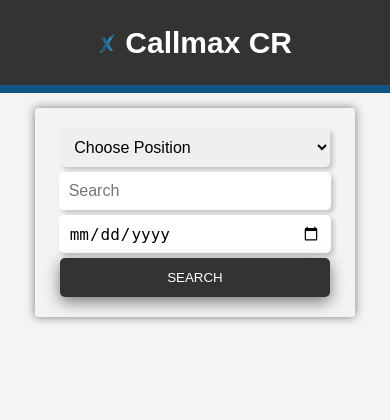
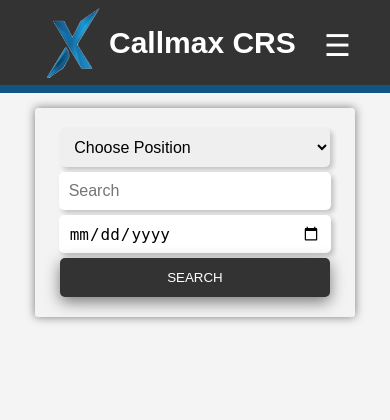
Before and after one commit to lncmchl3/Callmax_Coaching, a PHP site: page /callmaxcoaching/agentSearch/AgentSearch.php in a window 390 px wide. Shown: the top 420 px of the page. Run offline with PHP 8.4, Linux system fonts and the light colour scheme; a user stored in the database is signed in; data comes from the database, SQL or seed files in the repository; data that the repository does not hold is empty.

Commit message:
latest draft for hambuger

```diff
--- a/agentSearch/AgentSearch.php
+++ b/agentSearch/AgentSearch.php
@@ -33,8 +33,15 @@
     <div class="container">
       <div class="heading">
         <div id="branding">
-            <h1><img src="../img/favicon.png" alt="logo" /> <?php echo $text['header'];?></h1>
+          <img src="../img/favicon.png" alt="logo" />  <h1> <?php echo $text['header'];?></h1>
+          <label for="toggled">&#9776;</label>
+          <input type="checkbox" id="toggled" onClick="show()">
+
         </div>
+
+
+
+        <div class="menu">
           <nav>
               <ul>
                 <li><a href=""><?php echo $_SESSION['name']; ?> </a></li>
@@ -43,6 +50,8 @@
                 <li><a href='../logout.php?logout' onclick="return confirm('Are you sure you want to logout?')"><?php echo $text['logout']; ?></a></li>
               </ul>
           </nav>
+        </div>
+
       </div>
     </div>
 </header>
@@ -199,5 +208,6 @@
     <script src="https://cdn.jsdelivr.net/npm/popper.js@1.16.1/dist/umd/popper.min.js" integrity="sha384-9/reFTGAW83EW2RDu2S0VKaIzap3H66lZH81PoYlFhbGU+6BZp6G7niu735Sk7lN" crossorigin="anonymous"></script>
     <script src="https://stackpath.bootstrapcdn.com/bootstrap/4.5.2/js/bootstrap.min.js" integrity="sha384-B4gt1jrGC7Jh4AgTPSdUtOBvfO8shuf57BaghqFfPlYxofvL8/KUEfYiJOMMV+rV" crossorigin="anonymous"></script>
     <script src="../js/bootstrap.min.js"></script>
+    <script src="../js/html-style.js"></script>
 </body>
 </html>
--- a/css/html-style.css
+++ b/css/html-style.css
@@ -153,31 +153,43 @@ a:hover {
 
 /* header */
 .heading {
-  position: relative;
+  /* position: relative; */
   width: 100%;
   margin: auto;
-  padding: 42.5px 0;
+  /* padding: 42.5px 0; */
+  display: grid;
+  grid-template-columns: 1fr 1fr;
 }
 
 header {
   /* position: sticky;
   top: 0px; */
+  width: 100%;
   background-color: var(--dark-grey);
   color: #fff;
   border-bottom: var(--primary-color) solid 8px;
   /* box-shadow: 0 3px 20px 0 rgba(0, 0, 0, 0.5); */
 }
 
+/*
+header.container {
+  display: grid;
+  grid-template-columns: 1fr 1fr;
+} */
 .heading #branding {
   /* text-transform: uppercase; */
   /* float: left; */
-  position: absolute;
-  top: 0;
-  left: 0;
+  /* position: absolute; */
+  /* top: 0;
+  left: 0; */
+  display: flex;
+  justify-content: left;
+  align-items: center;
+  white-space: nowrap;
 }
 
-.heading #branding h1 img {
-  width: 10%;
+.heading #branding img {
+  width: 70px;
   /* padding: 0 10px; */
 }
 
@@ -189,18 +201,39 @@ header {
 }
 
 .heading nav {
-  position: absolute;
-  top: 0;
+  /* position: absolute;
+  top: 0; */
   right: 0;
   padding: 15px 10px;
+}
+
+.heading #branding label,
+#toggled {
+  font-size: 30px;
+  cursor: pointer;
+  float: right;
+  display: none;
+}
+
+.heading #branding label:hover {
+  color: var(--primary-color);
+  transition: all 250ms ease;
 }
 
 .heading li {
   /* float: right; */
   display: inline;
-  padding: 0 10px;
+  padding: 10px 10px;
   /* padding: 0 20px 0 20px;
   margin-top: 25px; */
+  white-space: nowrap;
+  transition: all 250ms ease;
+}
+
+.heading ul {
+  /* display: flex; */
+  text-align: right;
+  white-space: nowrap;
 }
 
 .heading .current a {
@@ -211,6 +244,10 @@ header {
 .heading a:hover {
   color: var(--primary-color);
   /* font-weight: bold; */
+}
+
+.heading .menu {
+  transition: all 250ms ease;
 }
 
 #freepik a {
@@ -571,7 +608,10 @@ article p {
   /* margin-right: 10px; */
 }
 
-.searchForm .search-gridbox1, .search-gridbox2, .search-gridbox3, .search-gridbox4 {
+.searchForm .search-gridbox1,
+.search-gridbox2,
+.search-gridbox3,
+.search-gridbox4 {
   width: 100%;
   margin: auto;
   padding: 0 5px;
@@ -599,7 +639,7 @@ article p {
 
 /* dashboard table */
 .dashboard-table {
-  width: 80%;
+  width: 90%;
   /* text-align: left; */
   border-collapse: collapse;
   margin: auto;
@@ -613,8 +653,8 @@ article p {
 }
 
 .dashboard-table thead {
-  position: sticky;
-  top: 0;
+  /* position: sticky;
+  top: 0; */
   background-color: var(--primary-color);
   color: #fff;
   /* text-align: center; */
@@ -1194,7 +1234,7 @@ article p {
 
 .qaDiv {
   display: grid;
-  grid-template-columns: .5fr 2fr 1fr;
+  grid-template-columns: 0.5fr 2fr 1fr;
   justify-content: center;
   align-items: center;
   margin: auto;
@@ -1286,10 +1326,6 @@ footer {
 }
 
 @media (max-width: 480px) {
-  nav ul {
-    display: none;
-  }
-
   .searchForm {
     width: 80%;
     display: flex;
@@ -1318,17 +1354,21 @@ footer {
     width: 96%;
   }
 
-  .search-gridbox1, .search-gridbox2, .search-gridbox3, .search-gridbox4 {
+  .search-gridbox1,
+  .search-gridbox2,
+  .search-gridbox3,
+  .search-gridbox4 {
     padding: 0 !important;
   }
 
   .dashboard-table {
     /* display: none; */
     width: 50% !important;
-    font-size: 12px;
+    font-size: 12px !important;
   }
 
-  .dashboard-table td:first-child, .dashboard-table th:first-child {
+  .dashboard-table td:first-child,
+  .dashboard-table th:first-child {
     text-align: left;
     padding: 0;
   }
@@ -1374,34 +1414,48 @@ footer {
 }
 
 @media (max-width: 1000px) {
-  header .container {
-    width: 100%;
+  .heading {
+    grid-template-columns: 1fr;
   }
 
   .heading #branding {
-    top: 0;
-    left: 50%;
-    transform: translate(-50%);
-    white-space: nowrap;
-    overflow: hidden;
-    text-align: center;
+    position: relative;
   }
 
-  .heading nav {
+  .heading #branding label {
+    display: block;
+    position: absolute;
+    top: 0;
+    right: 0;
+    transform: translate(0, 50%);
+  }
+
+  .heading li {
+    white-space: normal;
+    text-align: center;
+    display: block;
+    justify-content: center;
+    align-items: center;
+    width: 100%;
+    transition: all 250ms ease;
     /* display: none; */
-    width: 100%;
-    top: 35%;
-    right: 50%;
-    transform: translate(50%);
-    text-align: center;
+  }
+
+  .heading ul {
+    padding-left: 0px;
+  }
+
+  .heading .menu {
+    display: none;
+    transition: all 250ms ease;
   }
 }
 
 @media (max-width: 768px) {
-  nav ul li:first-child {
+
+  /* nav ul li:first-child {
     display: none;
-  }
-
+  } */
   .dashboard-table td:first-child {
     text-align: left;
     padding-left: 20px;
--- /dev/null
+++ b/js/html-style.js
@@ -0,0 +1,9 @@
+var menu = document.querySelector(".menu");
+var check = document.querySelector("#toggled");
+var width = window.matchMedia("(max-width: 1000px)");
+
+const show = () => check.checked === true ? menu.style.display = "block" : menu.style.display = "none";
+const mediaQ = (width) => width.matches ? show() : menu.style.display = "block";
+
+mediaQ(width); // Call listener function at run time
+width.addListener(mediaQ); // Attach listener function on state changes
```
Lines whose indentation alone changed are shown as unchanged.
